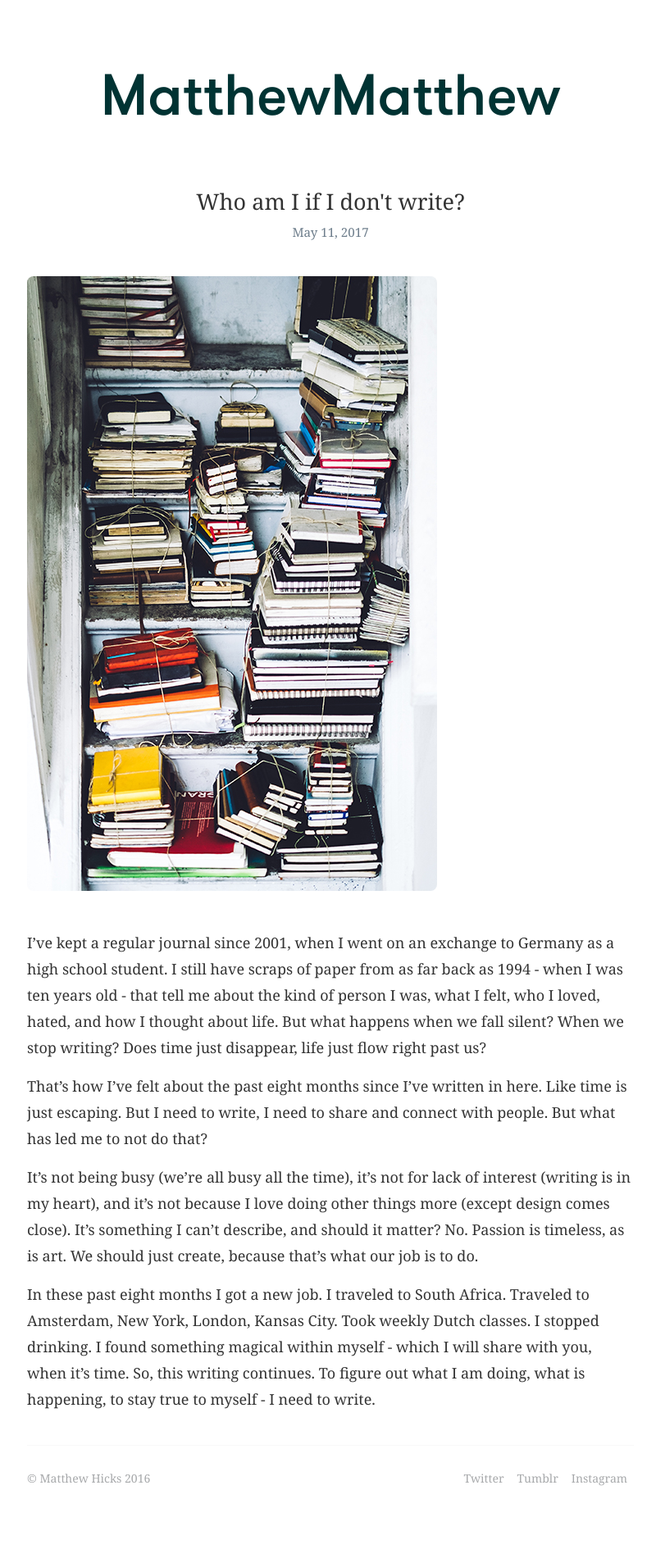
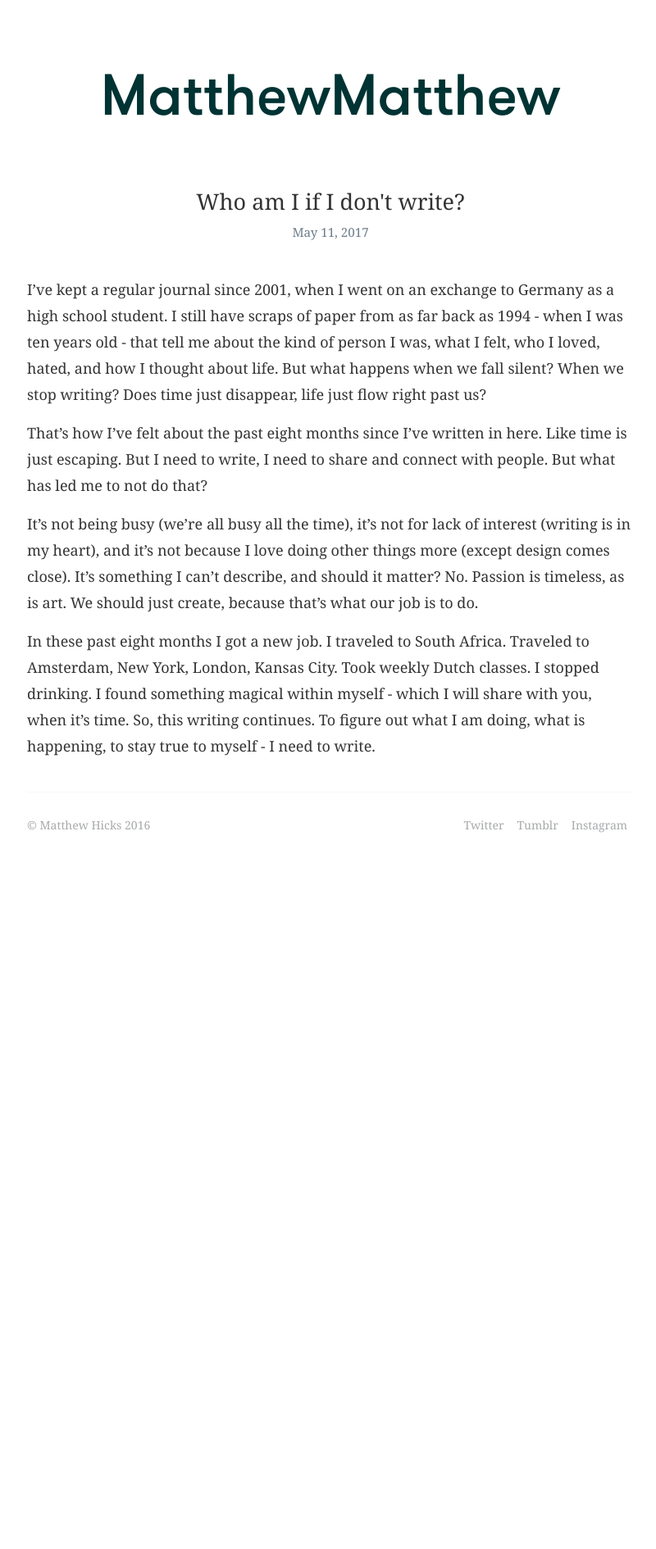
Before and after one commit to mattihicks/matthewmatthew, a Jekyll site: the page built from _posts/2017-05-11-who-am-i-writing.markdown, in a window 1280 px wide. Shown: the whole page at 82% size, without its empty margins (237-1037 px from the left). Built offline with Jekyll 4.4.1, drawn with Linux system fonts in a browser that asks for light colours; some web fonts are replaced; after the commit the page ends 1093 px from its top, so only the background shows below that.

Commit message:
edit post

```diff
--- a/_posts/2017-05-11-who-am-i-writing.markdown
+++ b/_posts/2017-05-11-who-am-i-writing.markdown
@@ -4,9 +4,9 @@ title:  "Who am I if I don't write?"
 date:   2017-05-11 21:26:58 +0200
 categories: creativity
 ---
-
+<!--
 ![Writing](/assets/images/writing.jpg){: .after-title }
-<br/><br/>
+<br/><br/> -->
 
 I've kept a regular journal since 2001, when I went on an exchange to Germany as a high school student. I still have scraps of paper from as far back as 1994 - when I was ten years old - that tell me about the kind of person I was, what I felt, who I loved, hated, and how I thought about life. But what happens when we fall silent? When we stop writing? Does time just disappear, life just flow right past us?
 
```
